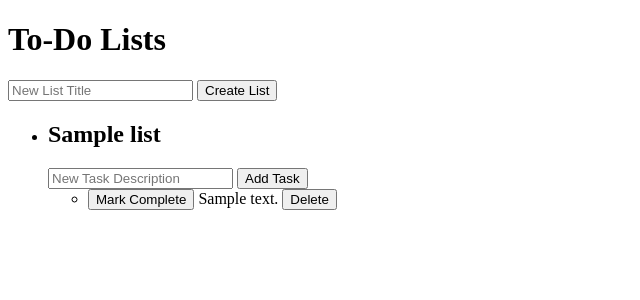
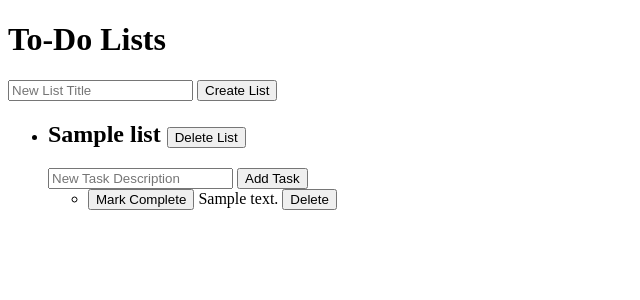
Before and after one commit to CI-Till-Krempel/horseless-carriage-eval-todo-app, a Flask app: template templates/index.html in a window 1280 px wide. Shown: the top 300 px of the page, without its empty margins (0-640 px from the left). Run offline with Flask 3, Linux system fonts and the light colour scheme; the template is opened without the code that fills it: most values are stand-ins (such as "Sample title", 1, 10 or a date in 2020).

Commit message:
feat: implement US-0005 delete list and tasks

```diff
--- a/app.py
+++ b/app.py
@@ -30,6 +30,19 @@ def create_list():
 
     if request.is_json or request.headers.get('Accept') == 'application/json':
         return jsonify(todo_lists[list_id]), 201
+    return redirect(url_for('index'))
+
+@app.route('/lists/<int:list_id>/delete', methods=['POST'])
+def delete_list(list_id):
+    if list_id not in todo_lists:
+        if request.is_json or request.headers.get('Accept') == 'application/json':
+            return jsonify({'error': 'List not found'}), 404
+        return redirect(url_for('index'))
+
+    del todo_lists[list_id]
+
+    if request.is_json or request.headers.get('Accept') == 'application/json':
+        return jsonify({'success': True}), 200
     return redirect(url_for('index'))
 
 @app.route('/lists/<int:list_id>/tasks', methods=['POST'])
--- a/templates/index.html
+++ b/templates/index.html
@@ -15,7 +15,12 @@
     <ul>
         {% for list in lists %}
             <li>
-                <h2>{{ list.title }}</h2>
+                <h2>
+                    {{ list.title }}
+                    <form action="/lists/{{ list.id }}/delete" method="POST" style="display:inline;">
+                        <button type="submit">Delete List</button>
+                    </form>
+                </h2>
                 <form action="/lists/{{ list.id }}/tasks" method="POST">
                     <input type="text" name="description" placeholder="New Task Description" required>
                     <button type="submit">Add Task</button>
```
Also changed, not shown: tests/test_app.py (+11 -0 lines).
